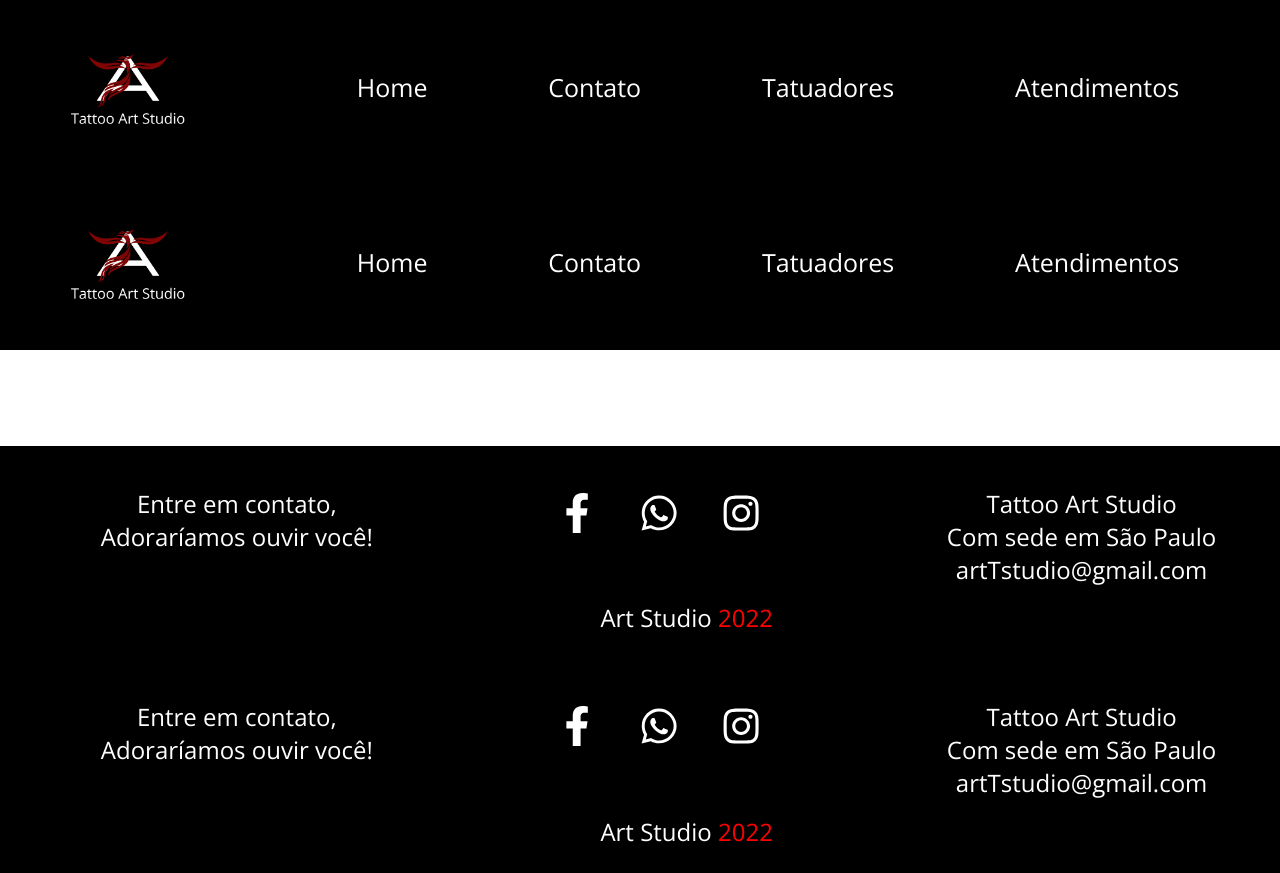
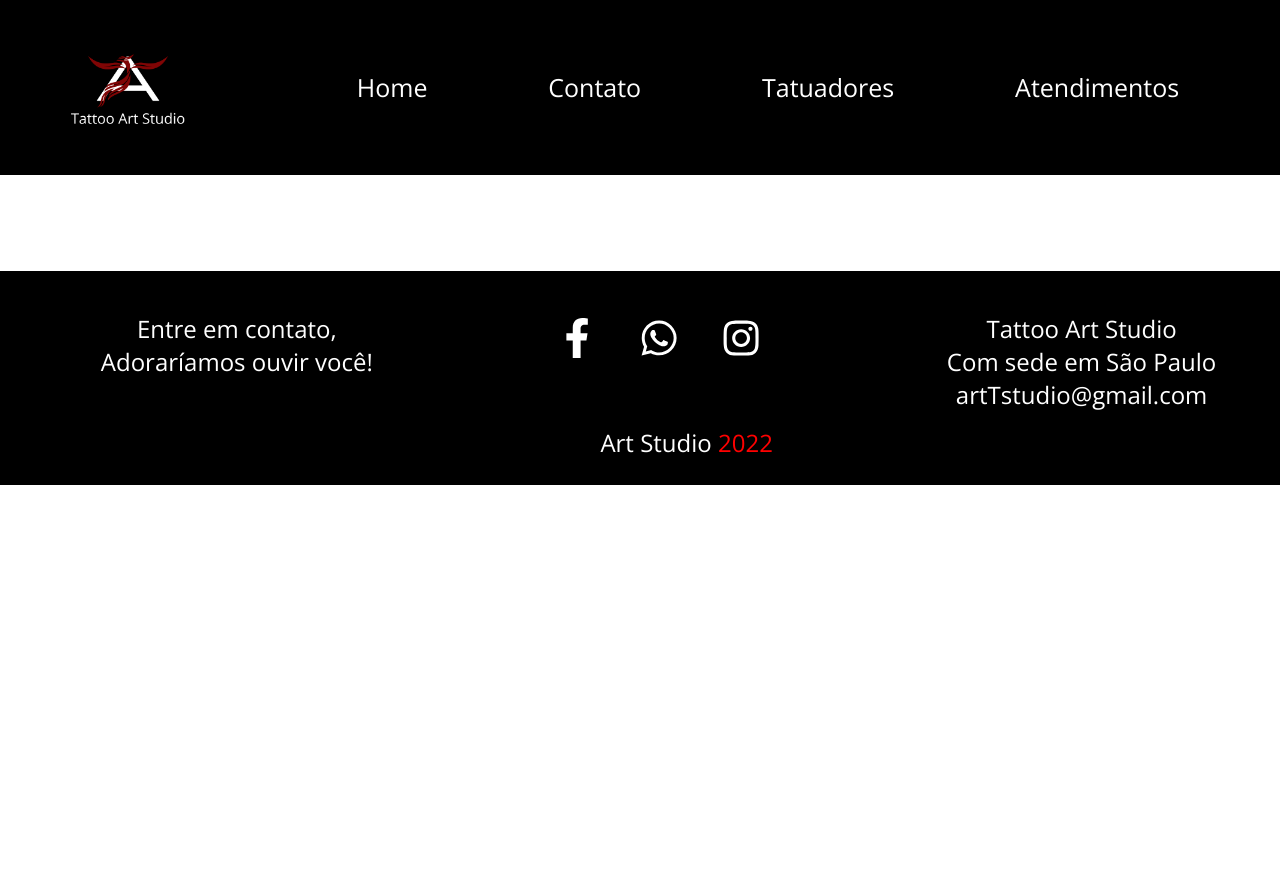
Before and after one commit to CibeleMartins/TattooArtStudio-M5, a React (Create React App) app: page /Atendimentos in a window 1280 px wide. After the commit the page ends 800 px from the top, so only its background shows below. Built offline with nearby package versions, Linux system fonts and the light colour scheme.

Commit message:
:package: feat: Retira Header e Footer repetidos
Retirou header e footer das pages Atendimentos, Contato e Tatuadores porque estavam sendo renderizados duas vezes.

```diff
--- a/src/App.js
+++ b/src/App.js
@@ -1,5 +1,5 @@
 import React from 'react';
-import { BrowserRouter, Switch, Route, useLocation } from "react-router-dom";
+import { Switch, Route, useLocation } from "react-router-dom";
 
 import Home from "./pages/Home"
 import Contato from "./pages/Contato";
--- a/src/pages/Atendimentos.jsx
+++ b/src/pages/Atendimentos.jsx
@@ -1,18 +1,17 @@
 import styles from "./Atendimentos.module.css"
-import Header from "../components/Header/Header"
-import Footer from "../components/Footer/Footer"
 
 
 function Atendimentos() {
+
     return(
         <>
-            <Header/>
+
 
             <div className={styles.fundo}>
                 <h1>Atendimentos</h1>
             </div>
 
-            <Footer/>
+
         </>
     )
 }
--- a/src/pages/CadastroCliente.jsx
+++ b/src/pages/CadastroCliente.jsx
@@ -1,8 +1,5 @@
 import React from 'react';
 import { Link } from "react-router-dom"
-
-import Header from "../components/Header/Header"
-import Footer from "../components/Footer/Footer"
 
 import styles from "./CadastroCliente.module.css"
 import ButtonPages from "../components/Button/ButtonPages"
@@ -23,7 +20,7 @@ function CadastroCliente() {
 
     return(
         <div className={styles.background}>
-            <Header/>
+
 
             <div className={styles.divCadastro}>
                 <h2>Preencha o formulário abaixo e aproveite <span>benefícios exclusivos</span></h2>
@@ -62,7 +59,7 @@ function CadastroCliente() {
                 </div>
             </Link>
 
-            <Footer/>
+
         </div>
     )
 }
--- a/src/pages/Tatuadores.jsx
+++ b/src/pages/Tatuadores.jsx
@@ -2,13 +2,12 @@ import styles from "./Tatuadores.module.css"
 
 function Tatuadores() {
     return(
+
         <>
-
 
             <div className={styles.container}>
                 <h1>Tatuadores</h1>
             </div>
-
 
         </>
     )
```
